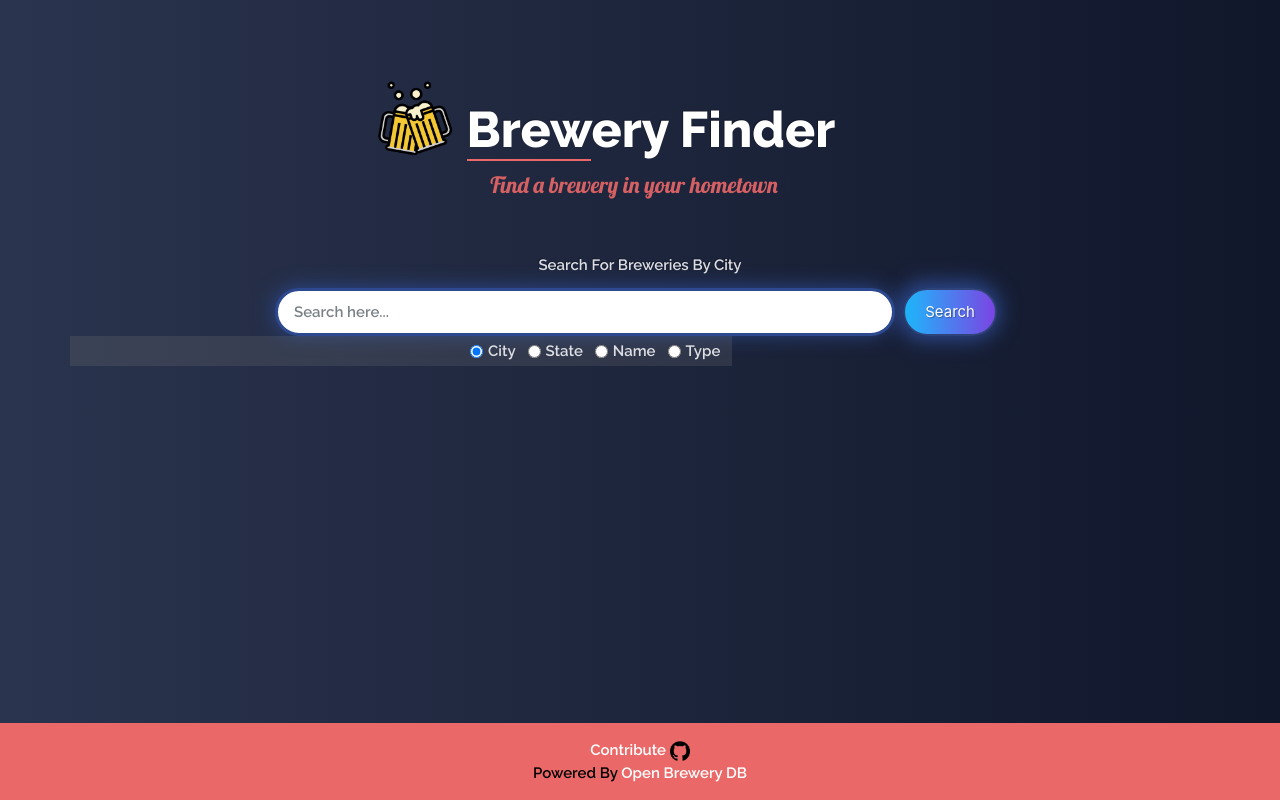
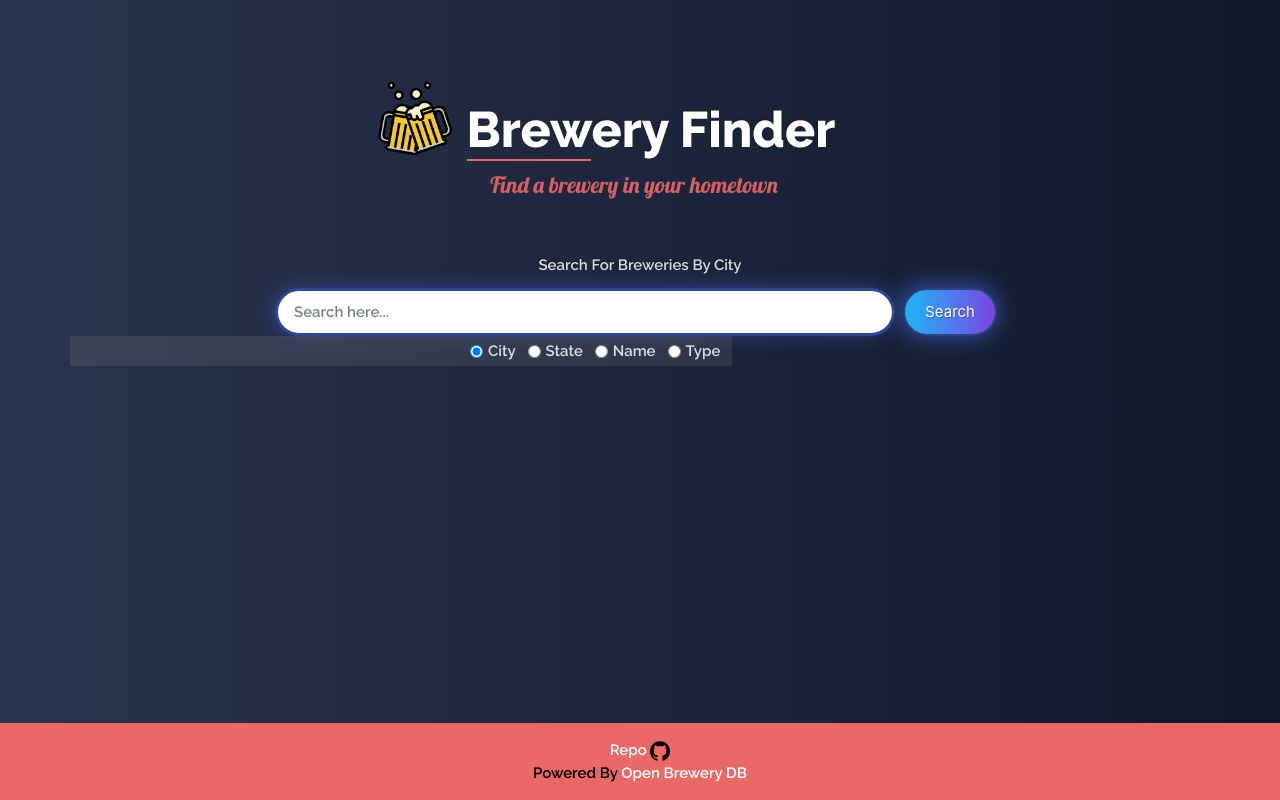
Before and after one commit to JasonFritsche/BreweryFinder, a React (Create React App) app: page / in a window 1280 px wide. Built offline with nearby package versions, Linux system fonts and the light colour scheme; no server answers.

Commit message:
create Anchor component for reusability (#78)
* factor out anchor elements into reusable Anchor component
* add propTypes for Anchor component
* replace anchor elements with Anchor component in BrewerySearch
& Brewery components

closes #74

```diff
--- /dev/null
+++ b/src/components/Anchor.js
@@ -0,0 +1,20 @@
+import React from 'react'
+import PropTypes from 'prop-types'
+
+const Anchor = ({ children, classes, url }) => (
+  <a className={classes} href={url} target="_blank" rel="noopener noreferrer">
+    {children}
+  </a>
+)
+
+Anchor.defaultProps = {
+  classes: null
+}
+
+Anchor.propTypes = {
+  url: PropTypes.string.isRequired,
+  classes: PropTypes.string,
+  children: PropTypes.node.isRequired
+}
+
+export default Anchor
--- a/src/components/Brewery.js
+++ b/src/components/Brewery.js
@@ -1,32 +1,22 @@
 import React, { Component } from 'react'
 import PropTypes from 'prop-types'
+
+import Anchor from './Anchor'
 
 export default class Brewery extends Component {
   displayWebsiteUrl(websiteUrl) {
     return (
-      <a
-        className="btn btn-block"
-        target="_blank"
-        rel="noopener noreferrer"
-        href={websiteUrl}
-        onMouseDown={e => e.preventDefault()}
-      >
+      <Anchor classes="btn btn-block" url={websiteUrl}>
         Check Them Out
-      </a>
+      </Anchor>
     )
   }
 
   displayLocation(address) {
     return (
-      <a
-        className="btn btn-block"
-        target="_blank"
-        rel="noopener noreferrer"
-        href={this.formatAddressUrl(address)}
-        onMouseDown={e => e.preventDefault()}
-      >
+      <Anchor classes="btn btn-block" url={this.formatAddressUrl(address)}>
         View Map
-      </a>
+      </Anchor>
     )
   }
 
--- a/src/components/BrewerySearch.js
+++ b/src/components/BrewerySearch.js
@@ -2,6 +2,8 @@ import React, { Component } from 'react'
 import PropTypes from 'prop-types'
 import Typed from 'react-typed'
 import * as Alert from 'react-bootstrap/Alert'
+
+import Anchor from './Anchor'
 import RadioButtonContainer from './RadioButtonContainer'
 import img from '../public/cheers.png'
 import githublogo from '../public/github-logo.png'
@@ -45,7 +47,7 @@ export default class BrewerySearch extends Component {
   render() {
     const { searchFilter, showAlert } = this.state
     return (
-      <React.Fragment>
+      <>
         <div>
           <div className="row">
             <div className="col">
@@ -136,26 +138,17 @@ export default class BrewerySearch extends Component {
         </div>
         <footer className="mx-auto py-3">
           <div className="container text-center">
-            <a
-              href="https://github.com/JasonFritsche/BreweryFinder"
-              className="d-block"
-              target="_blank"
+            <Anchor
+              url="https://github.com/JasonFritsche/BreweryFinder"
+              classes="d-block"
             >
-              Contribute <img src={githublogo} id="logo" alt="github-logo" />
-            </a>
+              Repo <img src={githublogo} id="logo" alt="github-logo" />
+            </Anchor>
             Powered By{' '}
-            <span className="text-muted">
-              <a
-                href="https://www.openbrewerydb.org/"
-                target="_blank"
-                rel="noopener noreferrer"
-              >
-                Open Brewery DB
-              </a>
-            </span>
+            <Anchor url="https://www.openbrewerydb.org">Open Brewery DB</Anchor>
           </div>
         </footer>
-      </React.Fragment>
+      </>
     )
   }
 }
```
